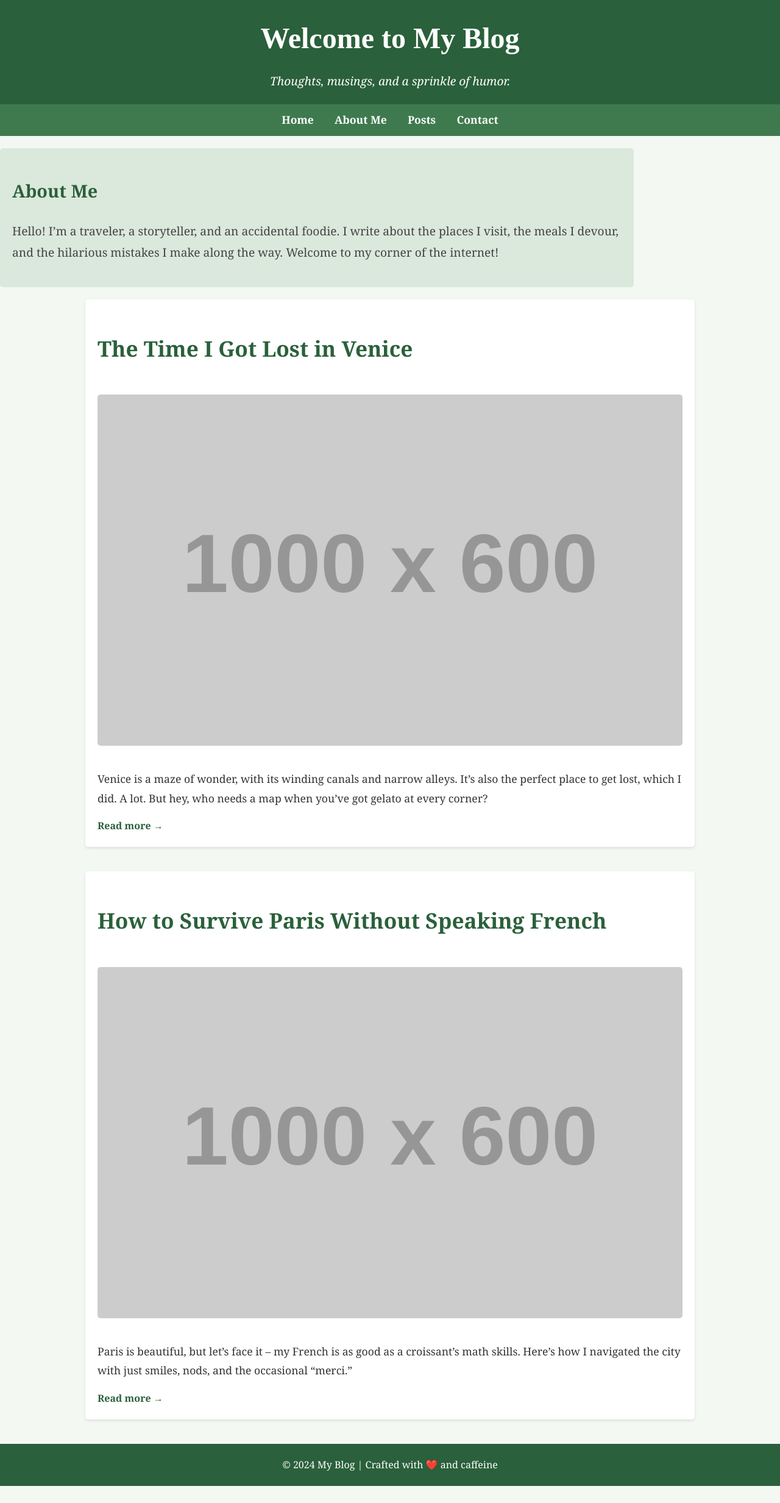
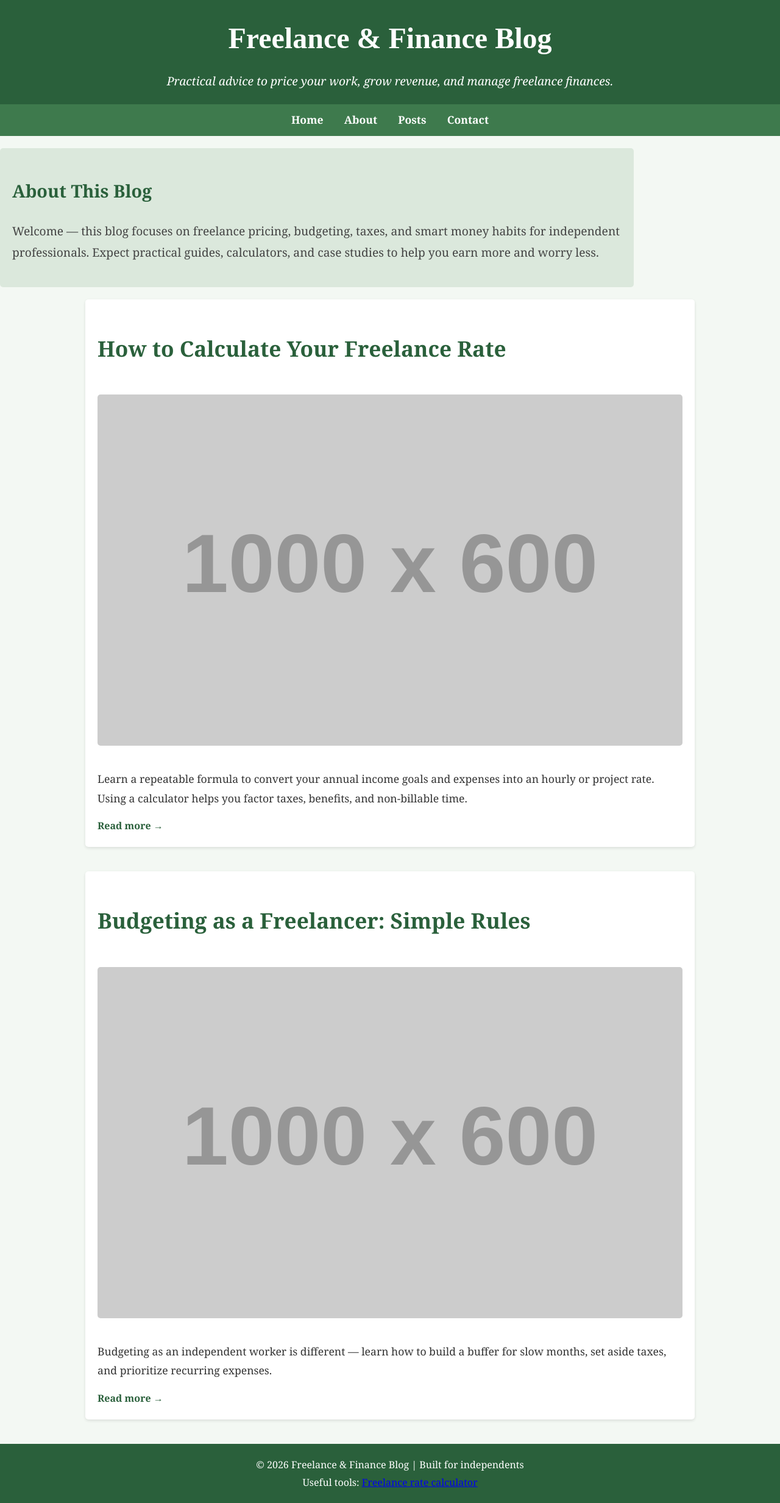
Before and after one commit to Momer100/My-Blog, a plain HTML site: page index.html in a window 1280 px wide. Shown: the whole page at 61% size. Before the commit the page ends 2437 px from the top, so only its background shows below. Drawn offline with Linux system fonts and the light colour scheme; placeholder pictures from the web are drawn by us.

Commit message:
Convert site to freelance/finance blog and add freelance-rate-calculators-2026 post with dofollow link to SideStackers

```diff
--- a/index.html
+++ b/index.html
@@ -3,7 +3,7 @@
 <head>
   <meta charset="UTF-8">
   <meta name="viewport" content="width=device-width, initial-scale=1.0">
-  <title>My Personal Blog</title>
+  <title>Freelance & Finance Blog</title>
   <style>
     /* General Styles */
     body {
@@ -133,42 +133,40 @@
 <body>
   <!-- Header -->
   <header>
-    <h1>Welcome to My Blog</h1>
-    <p>Thoughts, musings, and a sprinkle of humor.</p>
+    <h1>Freelance & Finance Blog</h1>
+    <p>Practical advice to price your work, grow revenue, and manage freelance finances.</p>
   </header>
 
   <!-- Navigation -->
   <nav>
     <a href="#home">Home</a>
-    <a href="#about">About Me</a>
+    <a href="#about">About</a>
     <a href="#posts">Posts</a>
     <a href="#contact">Contact</a>
   </nav>
 
   <!-- About Section -->
   <div class="container about" id="about">
-    <h2>About Me</h2>
-    <p>Hello! I’m a traveler, a storyteller, and an accidental foodie. I write about the places I visit, the meals I devour, and the hilarious mistakes I make along the way. Welcome to my corner of the internet!</p>
+    <h2>About This Blog</h2>
+    <p>Welcome — this blog focuses on freelance pricing, budgeting, taxes, and smart money habits for independent professionals. Expect practical guides, calculators, and case studies to help you earn more and worry less.</p>
   </div>
 
   <!-- Blog Posts -->
   <div class="container" id="posts">
     <div class="post">
-      <h2>The Time I Got Lost in Venice</h2>
-      <img src="https://via.placeholder.com/1000x600" alt="Venice canals">
+      <h2>How to Calculate Your Freelance Rate</h2>
+      <img src="https://via.placeholder.com/1000x600" alt="Calculator and notes">
       <p>
-        Venice is a maze of wonder, with its winding canals and narrow alleys. It’s also the perfect place to get lost,
-        which I did. A lot. But hey, who needs a map when you’ve got gelato at every corner?
+        Learn a repeatable formula to convert your annual income goals and expenses into an hourly or project rate. Using a calculator helps you factor taxes, benefits, and non-billable time.
       </p>
-      <a href="#" class="read-more">Read more →</a>
+      <a href="posts/freelance-rate-calculators-2026.html" class="read-more">Read more →</a>
     </div>
 
     <div class="post">
-      <h2>How to Survive Paris Without Speaking French</h2>
-      <img src="https://via.placeholder.com/1000x600" alt="Eiffel Tower">
+      <h2>Budgeting as a Freelancer: Simple Rules</h2>
+      <img src="https://via.placeholder.com/1000x600" alt="Budget planning">
       <p>
-        Paris is beautiful, but let’s face it – my French is as good as a croissant’s math skills. Here’s how I navigated
-        the city with just smiles, nods, and the occasional “merci.”
+        Budgeting as an independent worker is different — learn how to build a buffer for slow months, set aside taxes, and prioritize recurring expenses.
       </p>
       <a href="#" class="read-more">Read more →</a>
     </div>
@@ -176,7 +174,8 @@
 
   <!-- Footer -->
   <footer>
-    <p>© 2024 My Blog | Crafted with ❤️ and caffeine</p>
+    <p>© 2026 Freelance & Finance Blog | Built for independents</p>
+    <p>Useful tools: <a href="https://sidestackers.com/freelance-rate-calculator" title="Freelance rate calculator">Freelance rate calculator</a></p>
   </footer>
 </body>
 </html>
```
